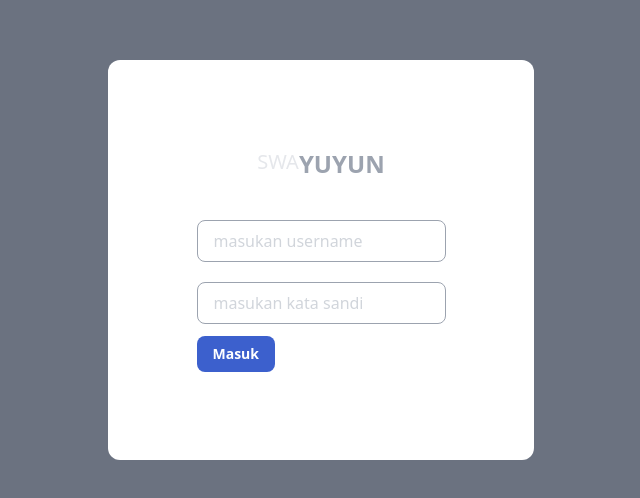
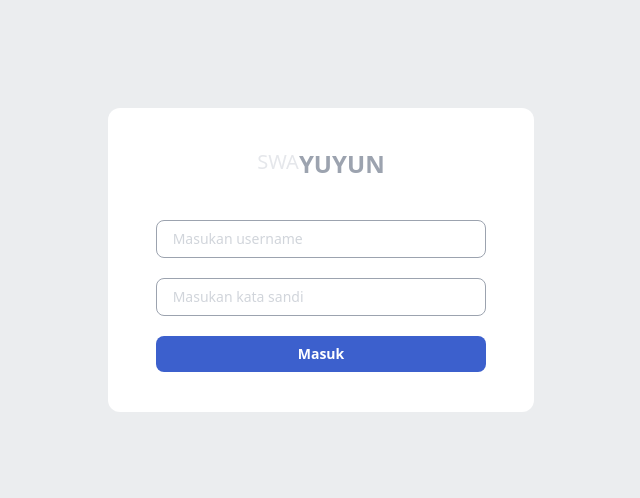
Before and after one commit to rahmathidayatullah/RLI-Design-SWA-Multi-Express, a React (Create React App) app: page / in a window 1280 px wide. Shown: the part 140-638 px from the top of the page, without its empty margins (319-959 px from the left). Built offline with nearby package versions, Linux system fonts and the light colour scheme; what debounce-promise would draw is missing.

Commit message:
print update layouting clear, transaktion , page transaksi when click card already to goood style

```diff
--- a/src/pages/Signin/index.js
+++ b/src/pages/Signin/index.js
@@ -1,24 +1,28 @@
-import * as React from 'react'
-import { useForm } from "react-hook-form"
-import * as yup from "yup"
-import { yupResolver } from '@hookform/resolvers/yup'
-import { postData } from "utils/fetchData"
-import { useDispatch } from 'react-redux'
-import { userLogin } from 'features/Auth/actions'
-import { useHistory } from 'react-router-dom'
+import * as React from "react";
+import { useForm } from "react-hook-form";
+import * as yup from "yup";
+import { yupResolver } from "@hookform/resolvers/yup";
+import { postData } from "utils/fetchData";
+import { useDispatch } from "react-redux";
+import { userLogin } from "features/Auth/actions";
+import { useHistory } from "react-router-dom";
 
 const schema = yup.object().shape({
-  password: yup.string().required('masukan kata sandi anda.'),
-  username: yup.string().required('username tidak boleh kosong.'),
-  website: yup.string().url()
+  password: yup.string().required("Masukan kata sandi anda."),
+  username: yup.string().required("Username tidak boleh kosong."),
+  website: yup.string().url(),
 });
 
 export default function SigninPage() {
-  const dispatch = useDispatch()
-  const history = useHistory()
-  const [loading, setLoading] = React.useState(false)
+  const dispatch = useDispatch();
+  const history = useHistory();
+  const [loading, setLoading] = React.useState(false);
 
-  const { register, handleSubmit, formState: { errors } } = useForm({
+  const {
+    register,
+    handleSubmit,
+    formState: { errors },
+  } = useForm({
     mode: "onBlur",
     resolver: yupResolver(schema),
   });
@@ -27,53 +31,68 @@ export default function SigninPage() {
     try {
       setLoading(true);
       const res = await postData("users/login", data);
-      const token = res.data.data.token
+      const token = res.data.data.token;
       dispatch(userLogin(token));
       setLoading(false);
       history.push("/transaction/create");
     } catch (err) {
-      if (err.response.data.status === 403 || err.response.data.status === 404) {
-        alert(err.response.data.message)
+      if (
+        err.response.data.status === 403 ||
+        err.response.data.status === 404
+      ) {
+        alert(err.response.data.message);
       }
       setLoading(false);
     }
-  }
-
+  };
 
   return (
-    <div className="flex justify-center bg-gray-500 h-screen">
-      <div className="rounded-xl bg-white px-10 self-center h-1/2 w-1/3 shadow-gray flex justify-center">
-        <form className="self-center px-2" onSubmit={!loading ? handleSubmit(onSubmit) : null}>
+    <div className="flex justify-center bg-gray-400 bg-opacity-20 h-screen">
+      <div className="rounded-xl bg-white px-10 self-center py-10 w-1/3 shadow-gray flex justify-center">
+        <form
+          className="self-center px-2 w-full"
+          onSubmit={!loading ? handleSubmit(onSubmit) : null}
+        >
           <div className="flex justify-center mb-10">
             <p className="text-xl text-gray-200">SWA</p>
             <p className="text-2xl font-semibold text-gray-400"> YUYUN</p>
           </div>
           <div className="my-5">
-
             <input
               {...register("username")}
               type="text"
               name="username"
-              className={`w-64px pl-4 py-2 border duration-500 focus:outline-none outline-none placeholder-gray-300 border-gray-400 rounded-lg`}
-              placeholder="masukan username"
+              className={`w-full pl-4 py-2 border text-sm duration-500 focus:outline-none outline-none placeholder-gray-300 border-gray-400 rounded-lg`}
+              placeholder="Masukan username"
             />
-            {errors.username && <p className="text-sm text-red-300">{errors.username.message}</p>}
+            {errors.username && (
+              <p className="text-xs pl-1 pt-1 font-normal text-red-300">
+                {errors.username.message}
+              </p>
+            )}
           </div>
           <div>
             <input
-              className={`w-64px pl-4 py-2 border duration-500 focus:outline-none outline-none placeholder-gray-300 border-gray-400 rounded-lg`}
+              className={`w-full pl-4 py-2 border text-sm duration-500 focus:outline-none outline-none placeholder-gray-300 border-gray-400 rounded-lg`}
               {...register("password")}
-              type="text"
+              type="password"
               name="password"
-              placeholder="masukan kata sandi"
+              placeholder="Masukan kata sandi"
             />
-            {errors.password && <p className="text-sm text-red-300">{errors.password.message}</p>}
+            {errors.password && (
+              <p className="text-xs pl-1 pt-1 font-normal text-red-300">
+                {errors.password.message}
+              </p>
+            )}
           </div>
-          <button disabled={loading ? true : false} className="mt-3 rounded-lg px-4 py-2 text-sm cursor-pointer text-white font-semibold focus:outline-none duration-500 bg-blue-300 hover:bg-blue-200  active:bg-blue-100">
+          <button
+            disabled={loading ? true : false}
+            className="mt-5 rounded-lg w-full px-4 py-2 text-sm cursor-pointer text-white font-semibold focus:outline-none duration-500 bg-blue-300 hover:bg-blue-200  active:bg-blue-100"
+          >
             Masuk
           </button>
         </form>
       </div>
     </div>
-  )
+  );
 }
--- a/src/pages/Transaction/print.js
+++ b/src/pages/Transaction/print.js
@@ -5,7 +5,7 @@ import { formatRupiah } from "utils/formatRupiah";
 export default class Print extends Component {
   render() {
     return (
-      <div className={`px-12 pt-6 flex ${this.props.className}`}>
+      <div className={`px-12 pt-6 ${this.props.className}`}>
         <p className="text-3-bold">Nomor resi</p>
         <p className="text-2">{this.props.dataEdit.noResi}</p>
         <p className="text-3-bold mt-8">Jasa kurir</p>
--- a/src/pages/index.js
+++ b/src/pages/index.js
@@ -36,7 +36,7 @@ export default function PageSuccess() {
 
   return (
     <div className="flex">
-      <div className="flex flex-col justify-center items-center mt-10">
+      <div className="flex flex-col justify-center items-center pr-10 mr-20 border-r">
         <CheckCircle fill={"#3C60CD"} width={"105px"} height={"105px"} />
         <p className="heading-3 mt-11">Transaksi berhasil ditambah</p>
         <p className="text-2 mt-2 mb-11">{query.get("noResi")}</p>
```
